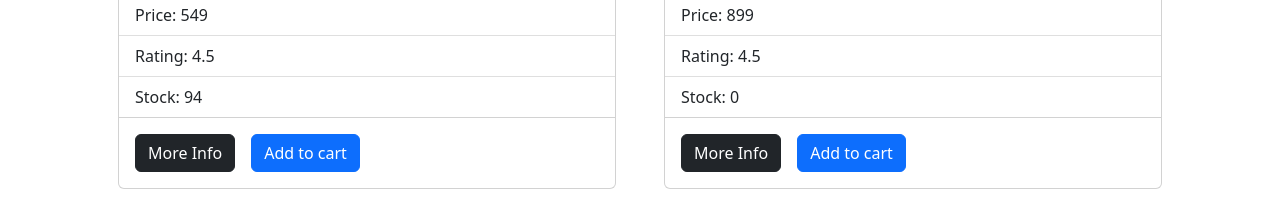
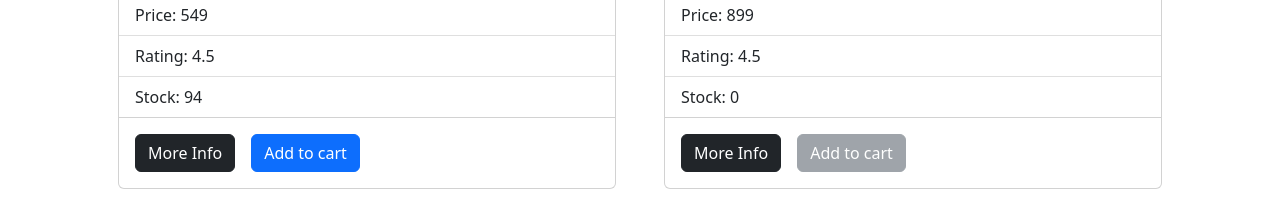
Before and after one commit to harikrishkk/angular-classes-intro, an Angular app: page / in a window 1280 px wide. Shown: the part 940-1164 px from the top of the page. Built offline with nearby package versions, Linux system fonts and the light colour scheme.

Commit message:
commit 10: footer + ngClass , conditional disabling button

```diff
--- a/src/app/app.component.html
+++ b/src/app/app.component.html
@@ -26,8 +26,4 @@
   </div>
 </section>
 
-<footer class="py-5 bg-dark">
-  <div class="container">
-    <p class="m-0 text-center text-white">Copyright &copy; Shawpify 2023</p>
-  </div>
-</footer>
+<app-footer></app-footer>
--- a/src/app/app.module.ts
+++ b/src/app/app.module.ts
@@ -4,12 +4,14 @@ import { BrowserModule } from '@angular/platform-browser';
 import { AppComponent } from './app.component';
 import { BannerComponent } from './components/banner/banner.component';
 import { CardComponent } from './components/card/card.component';
+import { FooterComponent } from './components/footer/footer.component';
 
 @NgModule({
   declarations: [
     AppComponent,
     BannerComponent,
-    CardComponent
+    CardComponent,
+    FooterComponent
   ],
   imports: [
     BrowserModule
--- a/src/app/components/card/card.component.html
+++ b/src/app/components/card/card.component.html
@@ -13,6 +13,7 @@
   </ul>
   <div class="card-body">
     <a href="#" class="btn btn-dark">More Info</a>
-    <button (click)="onSelect()" class="ms-3 btn btn-primary">Add to cart</button>
+    <button [disabled]="isDisabled" (click)="onSelect()"
+      [ngClass]="{'btn-primary': !isDisabled, 'btn-secondary': isDisabled}" class="ms-3 btn">Add to cart</button>
   </div>
 </div>
--- a/src/app/components/card/card.component.ts
+++ b/src/app/components/card/card.component.ts
@@ -10,6 +10,10 @@ export class CardComponent {
   @Input() card!: Card;
   @Output() onCardSelect = new EventEmitter<Card>()
 
+  get isDisabled() {
+    return this.card.stock === 0
+  }
+
   onSelect() {
     this.onCardSelect.emit(this.card);
   }
--- /dev/null
+++ b/src/app/components/footer/footer.component.html
@@ -0,0 +1,5 @@
+<footer class="py-5 bg-dark">
+  <div class="container">
+    <p class="m-0 text-center text-white">Copyright &copy; Shawpify 2023</p>
+  </div>
+</footer>
```
Also changed, not shown: src/app/components/footer/footer.component.ts (added, +10 -0 lines), src/app/components/footer/footer.component.css (added), 1 other file (tests, documents, lock files or other folders).
